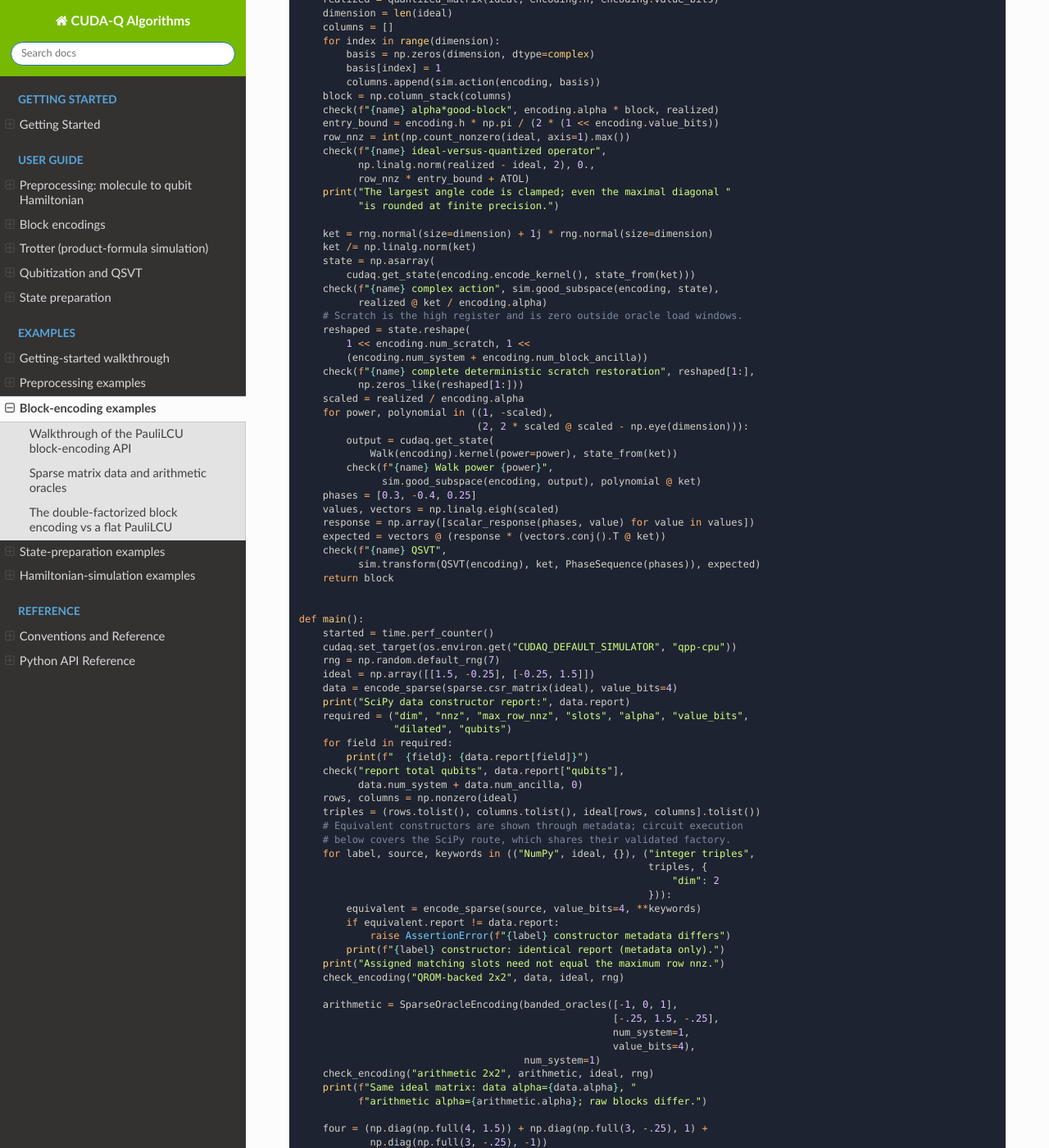
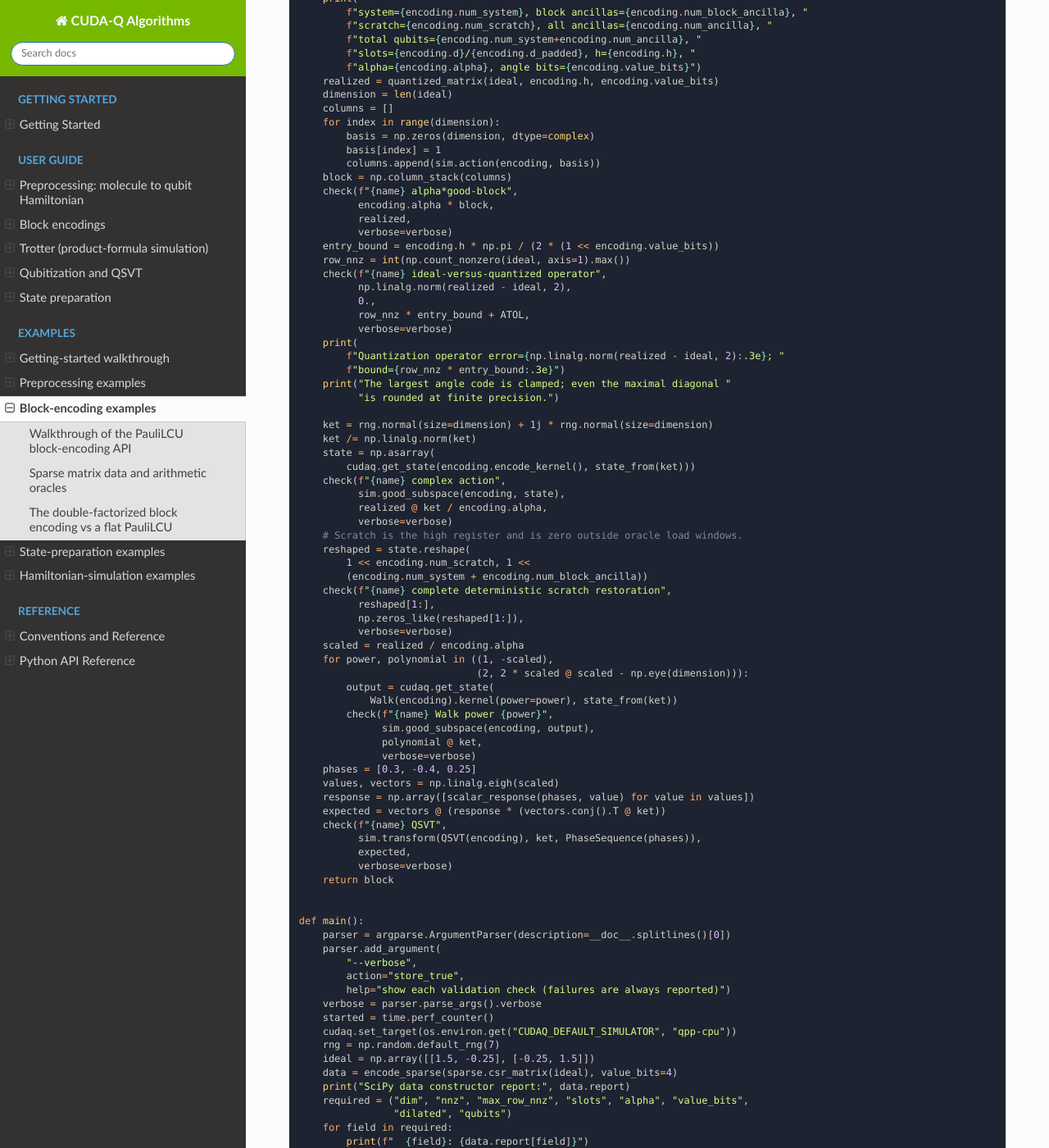
Before and after one commit to NVIDIA/cudaq-algorithms, a Sphinx documentation site: the page built from docs/sphinx/examples_rst/block_encodings.rst, in a window 1280 px wide and 1400 px high, scrolled down 3943 px. Shown: the whole window at 82% size. Built offline with Sphinx 7.4.7 and the Read the Docs theme 3.1.0, drawn with Linux system fonts in a browser that asks for light colours; some of the changed text lies outside the part shown.

Commit message:
docs: hide routine example checks unless verbose
Keep every validation active and always report failures. Preserve student-facing results, resource tables, and approximation errors in default output. Document --verbose in the scripts and example pages.

Signed-off-by: Scott Thornton <wsttiger@gmail.com>

```diff
--- a/docs/sphinx/examples/python/07_matrix_inversion_qsvt.py
+++ b/docs/sphinx/examples/python/07_matrix_inversion_qsvt.py
@@ -58,9 +58,11 @@
 
 Verified against numpy.linalg.solve: direction fidelity ~1 and a small
 residual ||A x_hat - b||. Run: python3 07_matrix_inversion_qsvt.py
+Add --verbose to show individual validation checks; failures are always reported.
 """
 from __future__ import annotations
 
+import argparse
 import contextlib
 import io
 import os
@@ -157,10 +159,11 @@
     return [float(p) for p in phases], scale, b
 
 
-def check(label, error, tolerance=1e-10):
+def check(label, error, tolerance=1e-10, *, verbose=False):
     passed = np.isfinite(error) and error <= tolerance
-    print(f"CHECK {label}: {error:.3e} <= {tolerance:.3e} -> "
-          f"{'PASS' if passed else 'FAIL'}")
+    if verbose or not passed:
+        print(f"CHECK {label}: {error:.3e} <= {tolerance:.3e} -> "
+              f"{'PASS' if passed else 'FAIL'}")
     if not passed:
         raise AssertionError(label)
 
@@ -179,7 +182,7 @@
     return np.array(responses)
 
 
-def sparse_inverse():
+def sparse_inverse(*, verbose=False):
     """Fresh phases for a power-of-two sparse SPD system, with no fitted scale."""
     started = time.perf_counter()
     ideal = np.array([[1.5, -.25], [-.25, 1.5]])
@@ -208,7 +211,8 @@
         basis[index] = 1.
         columns.append(sim.action(encoding, basis))
     check("sparse encoding versus quantized matrix",
-          np.max(np.abs(encoding.alpha * np.column_stack(columns) - realized)))
+          np.max(np.abs(encoding.alpha * np.column_stack(columns) - realized)),
+          verbose=verbose)
     exact = np.linalg.solve(ideal, rhs)
     rounded = np.linalg.solve(realized, rhs)
     values, vectors = np.linalg.eigh(realized)
@@ -219,21 +223,27 @@
     polynomial = scale * evaluate_odd(inverse_chebyshev_coeffs(half_degree),
                                       normalized)
     check("sparse relative inverse polynomial",
-          np.max(np.abs(1 - normalized * polynomial / scale)), epsilon + 1e-12)
+          np.max(np.abs(1 - normalized * polynomial / scale)),
+          epsilon + 1e-12,
+          verbose=verbose)
     response = qsp_response(phases, normalized)
     # Odd parity under x -> -x supplies minus; doubled projector phases
     # supply exp(i*sum(phi)). Verify these corrections before any solve.
     corrected = -(response * np.exp(-1j * np.sum(phases))).real
     phase_error = float(np.max(np.abs(corrected - polynomial)))
-    check("sparse phase synthesis versus inverse polynomial", phase_error,
-          2e-8)
+    check("sparse phase synthesis versus inverse polynomial",
+          phase_error,
+          2e-8,
+          verbose=verbose)
     ket = np.asarray(rhs / beta, dtype=complex)
     raw = sim.run_on_large_stack(sim.transform, QSVT(encoding), ket,
                                  PhaseSequence(phases, convention="qsp"))
     expected = vectors @ (response * (vectors.conj().T @ ket))
     circuit_atol = 1e-8
     check("sparse raw complex QSVT versus scalar model",
-          np.max(np.abs(raw - expected)), circuit_atol)
+          np.max(np.abs(raw - expected)),
+          circuit_atol,
+          verbose=verbose)
     solution = -(raw * np.exp(-1j * np.sum(phases))).real * beta / (
         scale * encoding.alpha)
     matrix_error = float(np.linalg.norm(realized - ideal, 2))
@@ -245,14 +255,22 @@
     inverse_bound = polynomial_bound + phase_bound + roundoff_bound
     overall_bound = quantization_bound + inverse_bound
     check("sparse quantized versus ideal NumPy solve",
-          np.linalg.norm(rounded - exact), quantization_bound + 1e-12)
+          np.linalg.norm(rounded - exact),
+          quantization_bound + 1e-12,
+          verbose=verbose)
     check("sparse reconstructed versus quantized solve",
-          np.linalg.norm(solution - rounded), inverse_bound)
+          np.linalg.norm(solution - rounded),
+          inverse_bound,
+          verbose=verbose)
     check("sparse reconstructed versus ideal solve",
-          np.linalg.norm(solution - exact), overall_bound)
+          np.linalg.norm(solution - exact),
+          overall_bound,
+          verbose=verbose)
     residual = np.linalg.norm(ideal @ solution - rhs) / beta
-    check("sparse physical residual", residual,
-          np.linalg.norm(ideal, 2) * overall_bound / beta)
+    check("sparse physical residual",
+          residual,
+          np.linalg.norm(ideal, 2) * overall_bound / beta,
+          verbose=verbose)
     print("  coordinate   ideal NumPy    quantized NumPy    QSVT")
     for index in range(2):
         print(f"  {index:10d} {exact[index]:13.9f} {rounded[index]:17.9f} "
@@ -278,6 +296,12 @@
 
 
 def main() -> int:
+    parser = argparse.ArgumentParser(description=__doc__.splitlines()[0])
+    parser.add_argument(
+        "--verbose",
+        action="store_true",
+        help="show each validation check (failures are always reported)")
+    verbose = parser.parse_args().verbose
     started = time.perf_counter()
     cudaq.set_target(os.environ.get("CUDAQ_DEFAULT_SIMULATOR", "qpp-cpu"))
 
@@ -337,12 +361,16 @@
     corrected_response = -(response * np.exp(-1j * np.sum(phases))).real
     intended = scale * evaluate_odd(inverse_chebyshev_coeffs(degree_half), x)
     check("dense phase convention versus polynomial",
-          np.max(np.abs(corrected_response - intended)), 2e-8)
+          np.max(np.abs(corrected_response - intended)),
+          2e-8,
+          verbose=verbose)
     values, vectors = np.linalg.eigh(a8)
     response = qsp_response(phases, values / encoding.alpha)
     expected_raw = vectors @ (response * (vectors.conj().T @ b))
     check("dense raw QSVT versus scalar model",
-          np.max(np.abs(raw - expected_raw)), 1e-8)
+          np.max(np.abs(raw - expected_raw)),
+          1e-8,
+          verbose=verbose)
     good = -(raw * np.exp(-1j * np.sum(phases))).real
 
     # 5. b has unit norm. The known polynomial and encoding scales recover
@@ -367,7 +395,7 @@
     assert residual < 1e-2
     print("\nOK — QSVT applied 1/x to the block-encoded matrix; the "
           "good-subspace state solves A x = b.")
-    sparse_inverse()
+    sparse_inverse(verbose=verbose)
     print(f"Total example elapsed: {time.perf_counter()-started:.2f}s")
     return 0
 
--- a/docs/sphinx/examples/python/sparse_block_encoding.py
+++ b/docs/sphinx/examples/python/sparse_block_encoding.py
@@ -23,8 +23,10 @@
 and alpha. A four-point arithmetic case checks that boundaries do not wrap.
 Every circuit is compared with independently quantized NumPy matrices.
 Run: python3 sparse_block_encoding.py
+Add --verbose to show individual validation checks; failures are always reported.
 """
 
+import argparse
 import os
 import time
 
@@ -40,11 +42,12 @@
 ATOL = 1e-10
 
 
-def check(label, actual, expected, tolerance=ATOL):
+def check(label, actual, expected, tolerance=ATOL, *, verbose=False):
     error = float(np.max(np.abs(np.asarray(actual) - expected)))
     passed = np.isfinite(error) and error <= tolerance
-    print(f"CHECK {label}: {error:.3e} <= {tolerance:.3e} -> "
-          f"{'PASS' if passed else 'FAIL'}")
+    if verbose or not passed:
+        print(f"CHECK {label}: {error:.3e} <= {tolerance:.3e} -> "
+              f"{'PASS' if passed else 'FAIL'}")
     if not passed:
         raise AssertionError(label)
 
@@ -72,7 +75,7 @@
     return result[0, 0]
 
 
-def check_encoding(name, encoding, ideal, rng):
+def check_encoding(name, encoding, ideal, rng, *, verbose=False):
     print(f"\n{name}: {encoding}")
     print(
         f"system={encoding.num_system}, block ancillas={encoding.num_block_ancilla}, "
@@ -88,12 +91,20 @@
         basis[index] = 1
         columns.append(sim.action(encoding, basis))
     block = np.column_stack(columns)
-    check(f"{name} alpha*good-block", encoding.alpha * block, realized)
+    check(f"{name} alpha*good-block",
+          encoding.alpha * block,
+          realized,
+          verbose=verbose)
     entry_bound = encoding.h * np.pi / (2 * (1 << encoding.value_bits))
     row_nnz = int(np.count_nonzero(ideal, axis=1).max())
     check(f"{name} ideal-versus-quantized operator",
-          np.linalg.norm(realized - ideal, 2), 0.,
-          row_nnz * entry_bound + ATOL)
+          np.linalg.norm(realized - ideal, 2),
+          0.,
+          row_nnz * entry_bound + ATOL,
+          verbose=verbose)
+    print(
+        f"Quantization operator error={np.linalg.norm(realized - ideal, 2):.3e}; "
+        f"bound={row_nnz * entry_bound:.3e}")
     print("The largest angle code is clamped; even the maximal diagonal "
           "is rounded at finite precision.")
 
@@ -101,31 +112,45 @@
     ket /= np.linalg.norm(ket)
     state = np.asarray(
         cudaq.get_state(encoding.encode_kernel(), state_from(ket)))
-    check(f"{name} complex action", sim.good_subspace(encoding, state),
-          realized @ ket / encoding.alpha)
+    check(f"{name} complex action",
+          sim.good_subspace(encoding, state),
+          realized @ ket / encoding.alpha,
+          verbose=verbose)
     # Scratch is the high register and is zero outside oracle load windows.
     reshaped = state.reshape(
         1 << encoding.num_scratch, 1 <<
         (encoding.num_system + encoding.num_block_ancilla))
-    check(f"{name} complete deterministic scratch restoration", reshaped[1:],
-          np.zeros_like(reshaped[1:]))
+    check(f"{name} complete deterministic scratch restoration",
+          reshaped[1:],
+          np.zeros_like(reshaped[1:]),
+          verbose=verbose)
     scaled = realized / encoding.alpha
     for power, polynomial in ((1, -scaled),
                               (2, 2 * scaled @ scaled - np.eye(dimension))):
         output = cudaq.get_state(
             Walk(encoding).kernel(power=power), state_from(ket))
         check(f"{name} Walk power {power}",
-              sim.good_subspace(encoding, output), polynomial @ ket)
+              sim.good_subspace(encoding, output),
+              polynomial @ ket,
+              verbose=verbose)
     phases = [0.3, -0.4, 0.25]
     values, vectors = np.linalg.eigh(scaled)
     response = np.array([scalar_response(phases, value) for value in values])
     expected = vectors @ (response * (vectors.conj().T @ ket))
     check(f"{name} QSVT",
-          sim.transform(QSVT(encoding), ket, PhaseSequence(phases)), expected)
+          sim.transform(QSVT(encoding), ket, PhaseSequence(phases)),
+          expected,
+          verbose=verbose)
     return block
 
 
 def main():
+    parser = argparse.ArgumentParser(description=__doc__.splitlines()[0])
+    parser.add_argument(
+        "--verbose",
+        action="store_true",
+        help="show each validation check (failures are always reported)")
+    verbose = parser.parse_args().verbose
     started = time.perf_counter()
     cudaq.set_target(os.environ.get("CUDAQ_DEFAULT_SIMULATOR", "qpp-cpu"))
     rng = np.random.default_rng(7)
@@ -136,8 +161,11 @@
                 "dilated", "qubits")
     for field in required:
         print(f"  {field}: {data.report[field]}")
-    check("report total qubits", data.report["qubits"],
-          data.num_system + data.num_ancilla, 0)
+    check("report total qubits",
+          data.report["qubits"],
+          data.num_system + data.num_ancilla,
+          0,
+          verbose=verbose)
     rows, columns = np.nonzero(ideal)
     triples = (rows.tolist(), columns.tolist(), ideal[rows, columns].tolist())
     # Equivalent constructors are shown through metadata; circuit execution
@@ -151,14 +179,14 @@
             raise AssertionError(f"{label} constructor metadata differs")
         print(f"{label} constructor: identical report (metadata only).")
     print("Assigned matching slots need not equal the maximum row nnz.")
-    check_encoding("QROM-backed 2x2", data, ideal, rng)
+    check_encoding("QROM-backed 2x2", data, ideal, rng, verbose=verbose)
 
     arithmetic = SparseOracleEncoding(banded_oracles([-1, 0, 1],
                                                      [-.25, 1.5, -.25],
                                                      num_system=1,
                                                      value_bits=4),
                                       num_system=1)
-    check_encoding("arithmetic 2x2", arithmetic, ideal, rng)
+    check_encoding("arithmetic 2x2", arithmetic, ideal, rng, verbose=verbose)
     print(f"Same ideal matrix: data alpha={data.alpha}, "
           f"arithmetic alpha={arithmetic.alpha}; raw blocks differ.")
 
@@ -168,9 +196,15 @@
                                                  num_system=2,
                                                  value_bits=4),
                                   num_system=2)
-    block = check_encoding("arithmetic 4x4", banded, four, rng)
-    check("clipped corners do not form a ring", block[[0, 3], [3, 0]],
-          np.zeros(2))
+    block = check_encoding("arithmetic 4x4",
+                           banded,
+                           four,
+                           rng,
+                           verbose=verbose)
+    check("clipped corners do not form a ring",
+          block[[0, 3], [3, 0]],
+          np.zeros(2),
+          verbose=verbose)
 
     # This larger geometry is priced classically, without simulating it.
     dilated = encode_sparse(np.array([[0., -.5], [.25, 0.]]),
--- a/docs/sphinx/examples_rst/block_encodings.rst
+++ b/docs/sphinx/examples_rst/block_encodings.rst
@@ -38,6 +38,9 @@
 value angles and compare the circuit with that matrix, so differences in data
 access and numerical precision remain visible when assessing the results.
 
+Individual validation checks are shown with ``--verbose``. All checks still
+run by default, and failures are always reported.
+
 Construct the same small SPD matrix from SciPy data and clipped banded
 oracles, inspect slots/normalization/workspace, and compare each encoded
 block to an independently quantized NumPy reference. Both routes execute
--- a/docs/sphinx/examples_rst/getting_started.rst
+++ b/docs/sphinx/examples_rst/getting_started.rst
@@ -102,6 +102,9 @@
 all coordinates from a simulator is part of this demonstration; the example
 explains what would still be needed to extract useful information from a
 quantum state on hardware.
+
+Individual validation checks are shown with ``--verbose``. All checks still
+run by default, and failures are always reported.
 
 The payoff of QSVT's "pick a polynomial" design: example 2 approximated
 ``exp(-ixt)`` for time evolution; swap the phase sequence for one
```
